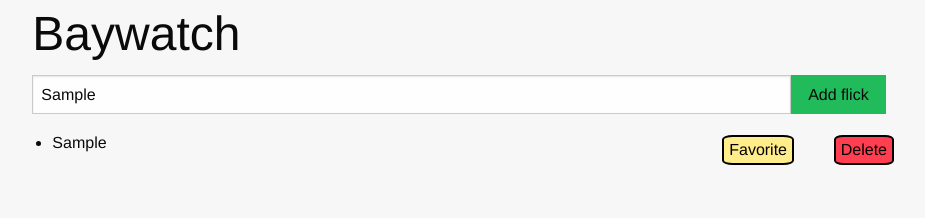
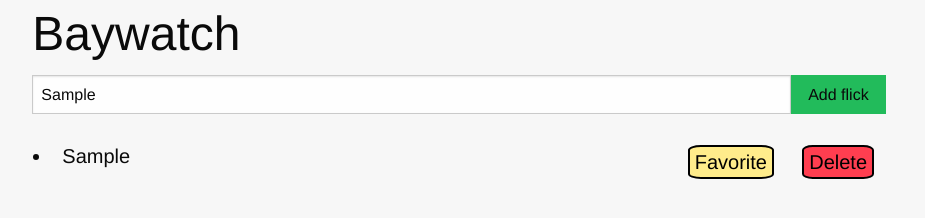
Before and after one commit to oburrr/baywatch, a plain HTML site: page index.html in a window 1280 px wide. Both pictures are taken after typing "Sample" into the empty fields and a click on the button "Add flick". Shown: the whole page, without its empty margins (181-1106 px from the left). Drawn offline with nearby package versions, Linux system fonts and the light colour scheme.

Commit message:
Move styles from javascript file to css file

```diff
--- a/app.css
+++ b/app.css
@@ -4,18 +4,25 @@
     margin-right:       auto;
 }
 
+.item {
+    font-style:         bold;
+    font-size:          20px;
+    padding:            10px;
+}
 .favButton, .deleteButton {
    padding:              5px;
    margin:               5px;
+   margin-bottom:        8px;
    border:               solid black 2px;
    border-radius:        15%;
    background-color:     #ffec8b;
-   position:             absolute:
-   left:                 500px;
+   position:             absolute;
+   right:                320px;
 
 }
 
 .deleteButton {
     background-color:   #ff3e50;
+    right:              220px;
 
 }
--- a/app.js
+++ b/app.js
@@ -18,8 +18,6 @@
     favButton = document.createElement('button')
     favButton.textContent = "Favorite"
     favButton.setAttribute("class", "favButton")
-    favButton.style.position = 'absolute'
-    favButton.style.right = '300px'
 
     item.appendChild(favButton)
     favButton.addEventListener('click', this.favButtonChanger)
@@ -27,11 +25,9 @@
     deleteButton = document.createElement('button')
     deleteButton.textContent = "Delete"
     deleteButton.setAttribute("class", "deleteButton")
-    deleteButton.style.position = 'absolute'
-    deleteButton.style.right = '200px'
     item.appendChild(deleteButton)
     deleteButton.addEventListener('click', this.favButtonDeleter)
-    item.style.paddingBottom = '20px'
+   item.setAttribute("class", "item")
     return item
   },
 
```
